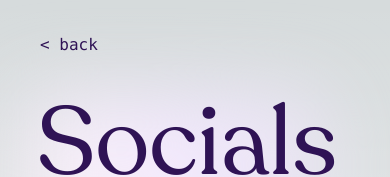
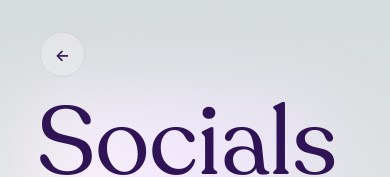
Before and after one commit to braindead-dev/Lune-VE, a Next.js app: page /socials in a window 390 px wide. Shown: the top 177 px of the page. Built offline with nearby package versions, Linux system fonts and the light colour scheme.

Commit message:
fix mobile/desktop

```diff
--- a/app/components/BackButton.js
+++ b/app/components/BackButton.js
@@ -1,9 +1,9 @@
 function BackButton() {
     return (
         <div className="absolute top-8 left-10 z-10">
-            <a className="hidden lg:block" href="javascript:history.back()" rel="noopener noreferrer">
+            <a className="block" href="javascript:history.back()" rel="noopener noreferrer">
                 <button
-                    className="rounded-full border border-gray-300 p-3 flex items-center justify-center bg-gradient-to-b from-zinc-200 backdrop-blur-2xl font-semibold lg:mt-0 lg:ml-0 lg:static lg:rounded-full lg:bg-gray-200"
+                    className="rounded-full border border-gray-300 p-3 flex items-center justify-center bg-gradient-to-b from-zinc-200 backdrop-blur-2xl font-semibold mt-0 ml-0 static rounded-full bg-gray-200"
                     style={{ width: '45px', height: '45px' }}
                 >
                     <span className="inline-block transition-transform group-hover:translate-x-1 motion-reduce:transform-none">
@@ -11,9 +11,6 @@ function BackButton() {
                     </span>
                 </button>
             </a>
-            <a className="lg:hidden text-dark-purple font-mono" href="javascript:history.back()" rel="noopener noreferrer">
-                {"< back"}
-            </a>
         </div>
     );
 }
--- /dev/null
+++ b/app/components/BackButtonOld.js
@@ -0,0 +1,21 @@
+function BackButton() {
+    return (
+        <div className="absolute top-8 left-10 z-10">
+            <a className="hidden lg:block" href="javascript:history.back()" rel="noopener noreferrer">
+                <button
+                    className="rounded-full border border-gray-300 p-3 flex items-center justify-center bg-gradient-to-b from-zinc-200 backdrop-blur-2xl font-semibold lg:mt-0 lg:ml-0 lg:static lg:rounded-full lg:bg-gray-200"
+                    style={{ width: '45px', height: '45px' }}
+                >
+                    <span className="inline-block transition-transform group-hover:translate-x-1 motion-reduce:transform-none">
+                        {"<"}-
+                    </span>
+                </button>
+            </a>
+            <a className="lg:hidden text-dark-purple font-mono" href="javascript:history.back()" rel="noopener noreferrer">
+                {"< back"}
+            </a>
+        </div>
+    );
+}
+
+export default BackButton;
```
